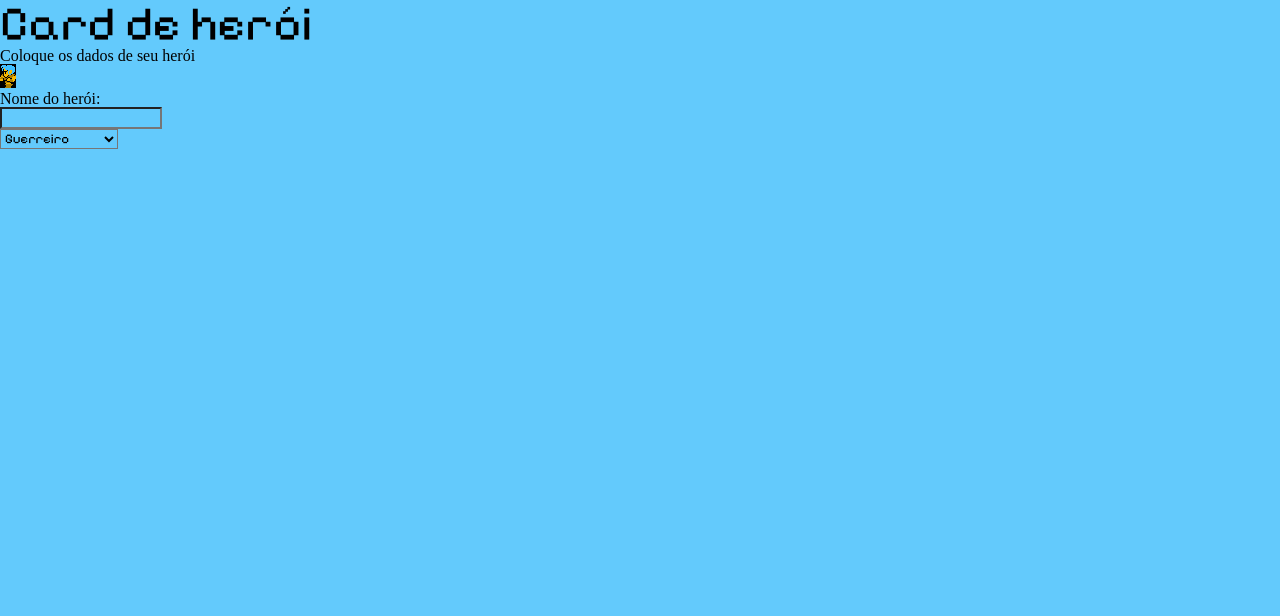
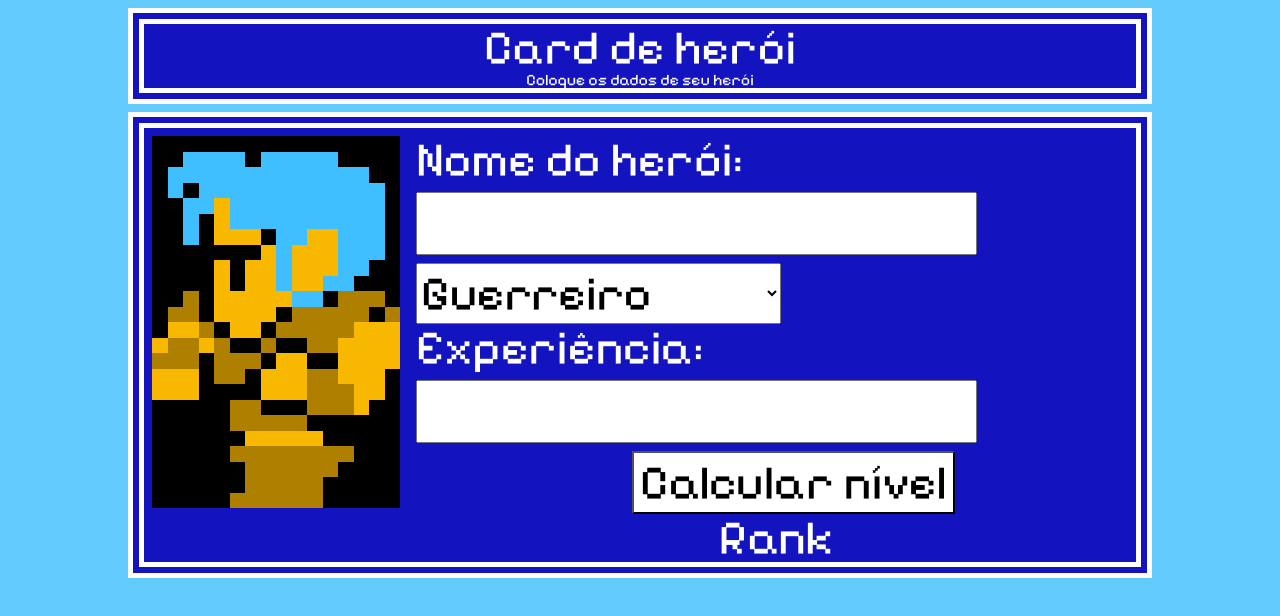
Before and after one commit to rtomazini42/DesafioDioClassificadorHeroi, a plain HTML site: page index.html in a window 1280 px wide. Drawn offline with Linux system fonts and the light colour scheme.

Commit message:
Resultado

```diff
--- a/css/estilo.css
+++ b/css/estilo.css
@@ -1,20 +1,85 @@
 *{
     font-family: "Pixelify Sans", sans-serif;
     font-optical-sizing: auto;
-    font-weight: <weight>;
     font-style: normal;
-    background-color: #63cafc;
 }
 
+body{
+    background-color: #63cafc;
+    font-family: "Pixelify Sans";
+}
+
+
 header {
-    background-color: rgba(64, 64, 256, 1);
+    text-align: center;
 }
+
 
 h1 {
     font-family: "Pixelify Sans";
     font-size: xxx-large;
 }
 
-#cardHero{
-    background-color: rgba(64, 64, 256, 1);
+.card{
+ text-align: center;
+ color: #fff;
+ background-color: #1313c0;
+ border: #fff;
+ margin-left: 10%;
+ margin-right: 10%;
+ border-style: double;
+    border-width: 2vh;
+    margin-top: 1vh;
 }
+
+#cardhero{
+    display: grid;
+    grid-template-columns: 25% 75%;
+    font-family: "Pixelify Sans";
+
+    color: #fff;
+    background-color: #1313c0;
+    border: #fff;
+    border-style: double;
+    border-width: 2vh;
+    margin-top: 1vh;
+    margin-left: 10%;
+    margin-right: 10%;
+}
+
+#esquerda{
+   grid-column: 1fr;
+}
+
+#direita{
+
+    grid-column: auto;
+    font-size: xxx-large;
+    text-align: left;
+    margin-top: 1vh;
+    padding-left: 3vh;
+}
+
+#direita input , select{
+
+    font-size: xxx-large;
+    margin-top: 1vh;
+}
+
+#direita button{
+    font-size: xxx-large;
+    margin-top: 1vh;
+    background-color: #fff;
+    margin-left: 30%;
+}
+#direita p{
+    font-size: xxx-large;
+    text-align: center;
+}
+
+#cardhero img{
+    padding: 1vh;
+    width: 100%;
+    image-rendering: pixelated;
+    vertical-align: middle;
+}
--- a/index.html
+++ b/index.html
@@ -14,11 +14,11 @@
     <link rel="stylesheet" href="css/estilo.css">
 </head>
 <body>
-    <header>
+    <header class="card">
         <h1>Card de herói</h1>
-        <h3>Coloque os dados de seu herói</h3>
+        <p>Coloque os dados de seu herói</p>
     </header>
-    <div id="cardHero">
+    <div id="cardhero">
         <div id="esquerda">
             <img src="imgs/warrior.png" id="imageHero">
         </div>
@@ -26,7 +26,7 @@
             <form>
                 <label for="fnome">Nome do herói:</label><br>
                 <input type="text" id="fnome" name="fnome"><br>
-                <select name="classe" id="classe">
+                <select name="classe" id="classe" onchange="mudarImage()">
                     <option value="warrior">Guerreiro</option>
                     <option value="blackmage">Mago Negro</option>
                     <option value="redmage">Mago Vermelho</option>
@@ -34,8 +34,15 @@
                     <option value="fighter">Lutador</option>
                     <option value="knight">Cavaleiro</option>
                 </select>
+                <br>
+                <label for="fexp">Experiência:</label><br>
+                <input type="number" id="fexp" name="fexp"><br>
               </form>
+            <button onclick="calcularXp()">Calcular nível</button>
+            <div><p id="resultado">Rank</p></div>
         </div>
     </div>
 </body>
+
+<script type="text/javascript" src="js/index.js"></script>
 </html>
--- /dev/null
+++ b/js/index.js
@@ -0,0 +1,53 @@
+function calcularXp(){
+    const nome = document.getElementById("fnome").value;
+    const exp = document.getElementById("fexp").value;
+
+
+
+
+    document.getElementById("resultado").innerHTML = Calculo(nome,exp);
+}
+
+
+function Calculo(nome,exp){
+    var elo = ""
+    if (exp < 1000){
+        elo = "Ferro"
+    }
+    if (exp > 1000){
+        elo = "Bronze"
+    }
+    if (exp > 2000){
+        elo = "Prata"
+    }
+    if (exp > 5000){
+        elo = "Ouro"
+    }
+    if (exp > 7000){
+        elo = "Platina"
+    }
+    if (exp > 8000){
+        elo = "Ascendente"
+    }
+    if (exp > 9000){
+        elo = "Imortal"
+    }
+    if (exp > 10001){
+        elo = "Radiante"
+    }
+
+    return nome + " está no nível " + elo;
+}
+
+
+function AlterarImg(){
+    const imgsrc = document.getElementsByClassName("img").src;
+
+}
+
+function mudarImage(){
+    const classe = document.getElementById("classe").value;
+    const imgsrc = document.getElementById("imageHero");
+
+    document.getElementById("esquerda").innerHTML = `<img src="imgs/`+ classe +`.png" id="imageHero">`;
+}
```
